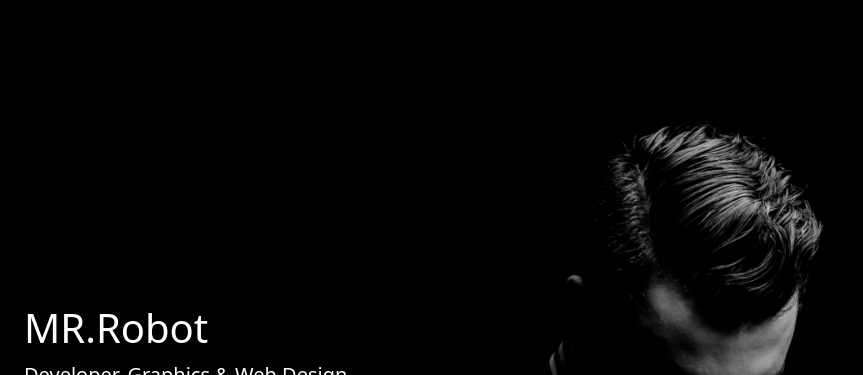
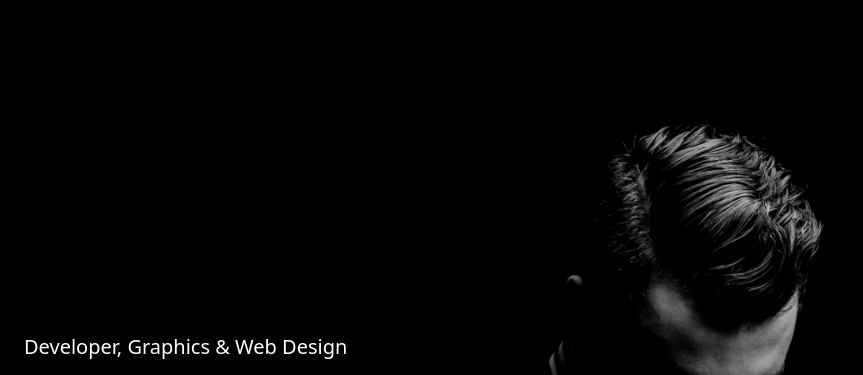
Before and after one commit to mohamedsamir200/test, a plain HTML site: page index.html in a window 1280 px wide. Shown: the top 375 px of the page, without its empty margins (0-863 px from the left). Drawn offline with Linux system fonts and the light colour scheme.

Commit message:
delete hhhhhh

```diff
--- a/index.html
+++ b/index.html
@@ -17,7 +17,6 @@
 <body>
     <header class="vh-100 d-flex align-items-center px-4">
         <div class="header-content text-white">
-            <h1> MR.Robot</h1>
             <p class="lead">Developer, Graphics & Web Design</p>
             <div class="social-container d-flex">
                 <div class="social-media d-flex justify-content-center align-items-center my-3 ms-0">
```
